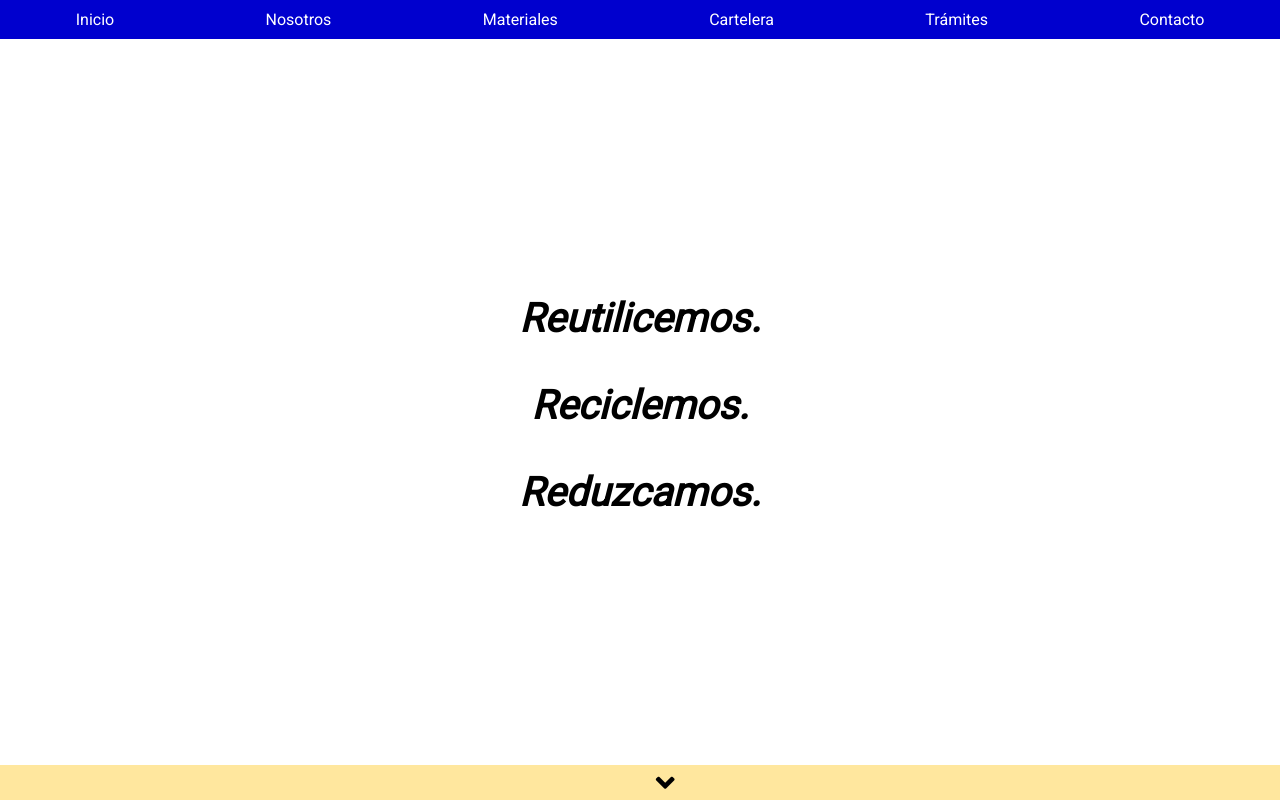
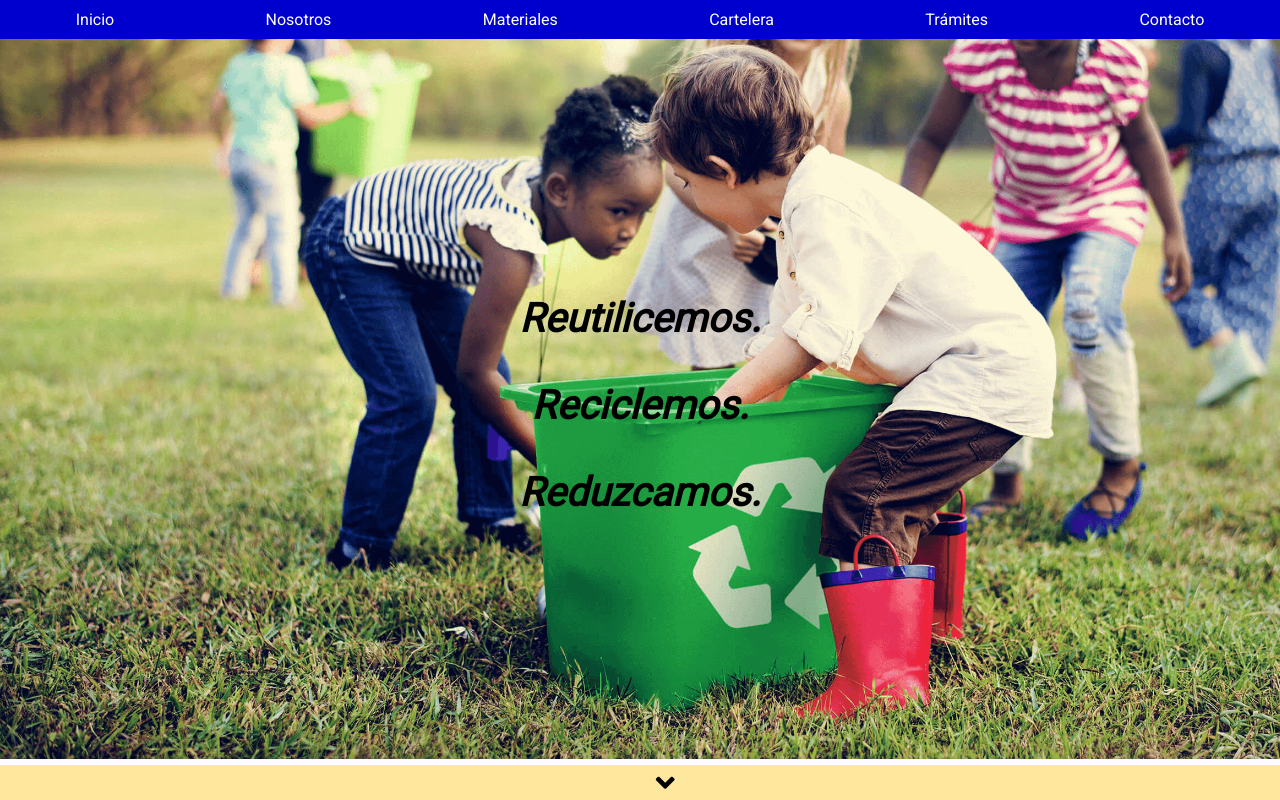
Before and after one commit to Lara-Schneeberger-Montero/TPI-prototipo, a plain HTML site: page index.html in a window 1280 px wide. Drawn offline with Linux system fonts and the light colour scheme; the site is published under a folder, as on GitHub Pages, so addresses that start at the root find nothing.

Commit message:
arreglo background image

```diff
--- a/CSS/style.css
+++ b/CSS/style.css
@@ -33,7 +33,7 @@ main{
     position: absolute;
     width: 100%;
     margin: 0;
-    background-image: url(/IMG/fondo-inicio.png);
+    background-image: url(../IMG/fondo-inicio.png);
     background-repeat: no-repeat;
     background-size: cover;
     height: 90vh;
```
